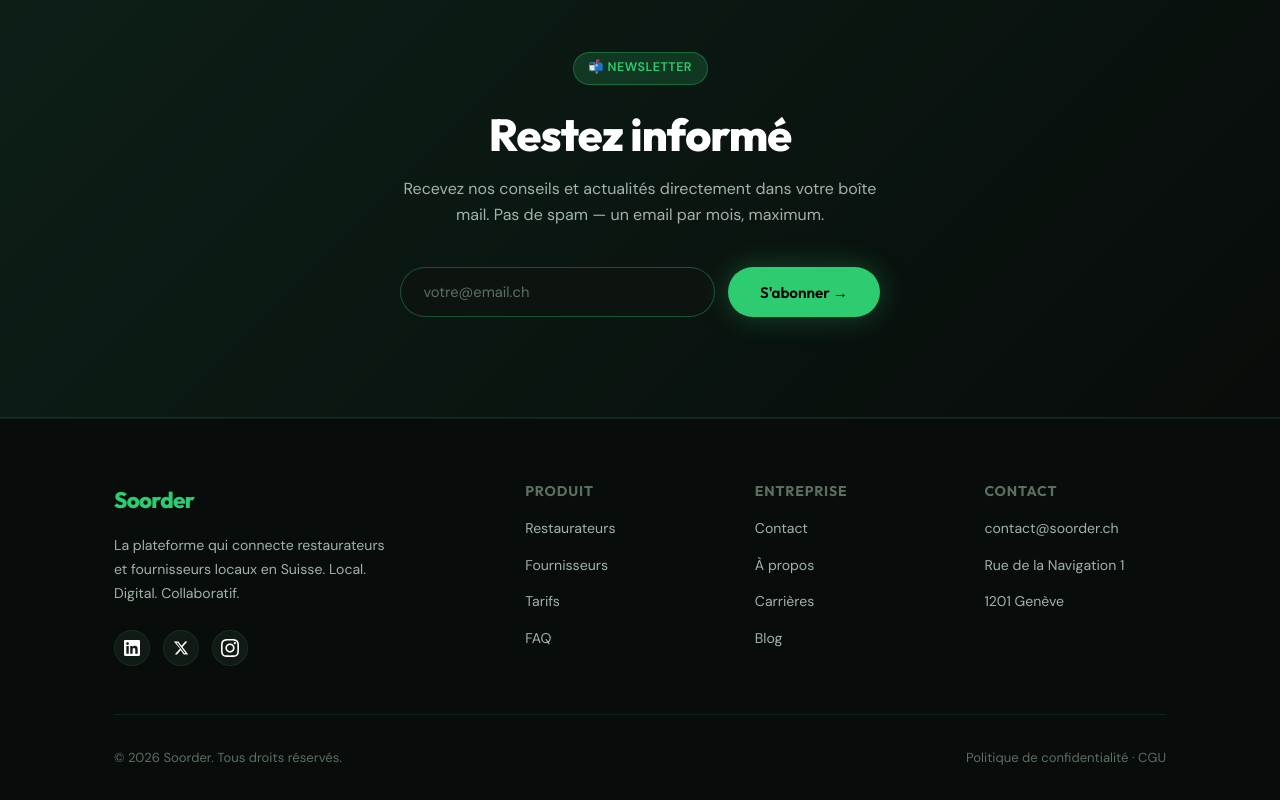
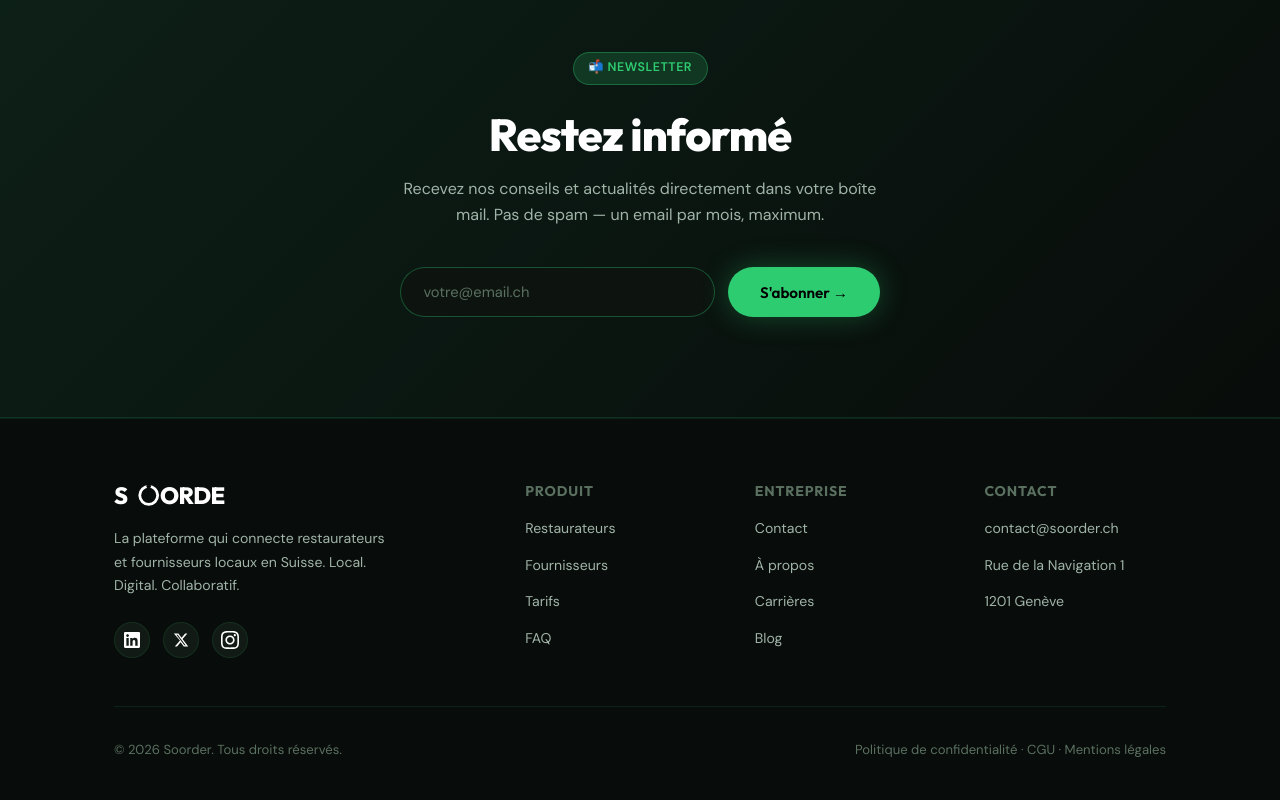
Before and after one commit to SoclicGroup/soorder-site, a plain HTML site: page blog.html in a window 1280 px wide. Shown: the part 1928-2728 px from the top of the page. Drawn offline with Linux system fonts and the light colour scheme.

Commit message:
feat: add mentions-legales link in footer

```diff
--- a/blog.html
+++ b/blog.html
@@ -82,7 +82,7 @@
 
 <!-- NAV -->
 <nav class="nav">
-  <a href="index.html" class="nav-logo">Soorder</a>
+  <a href="index.html" class="nav-logo"><svg xmlns="http://www.w3.org/2000/svg" viewBox="0 0 200 50" height="32" style="display:block"><text x="0" y="38" font-family="'Outfit',sans-serif" font-weight="800" font-size="42" fill="white" letter-spacing="-1">S</text><circle cx="62" cy="22" r="16" fill="none" stroke="white" stroke-width="5"/><circle cx="62" cy="6" r="4" fill="#080c0a"/><text x="82" y="38" font-family="'Outfit',sans-serif" font-weight="800" font-size="42" fill="white" letter-spacing="-1"> ORDER</text></svg></a>
   <ul class="nav-links">
     <li><a href="index.html">Accueil</a></li>
     <li><a href="restaurateur.html">Restaurateurs</a></li>
@@ -203,7 +203,7 @@
   <div class="container">
     <div class="footer-grid">
       <div class="footer-brand">
-        <div class="footer-logo">Soorder</div>
+        <div class="footer-logo"><svg xmlns="http://www.w3.org/2000/svg" viewBox="0 0 200 50" height="28" style="display:block"><text x="0" y="38" font-family="'Outfit',sans-serif" font-weight="800" font-size="42" fill="white" letter-spacing="-1">S</text><circle cx="62" cy="22" r="16" fill="none" stroke="white" stroke-width="5"/><circle cx="62" cy="6" r="4" fill="#080c0a"/><text x="82" y="38" font-family="'Outfit',sans-serif" font-weight="800" font-size="42" fill="white" letter-spacing="-1"> ORDER</text></svg></div>
         <p>La plateforme qui connecte restaurateurs et fournisseurs locaux en Suisse. Local. Digital. Collaboratif.</p>
         <div class="footer-social">
           <a href="#" class="social-btn" aria-label="LinkedIn"><svg xmlns="http://www.w3.org/2000/svg" width="16" height="16" viewBox="0 0 24 24" fill="currentColor"><path d="M20.447 20.452h-3.554v-5.569c0-1.328-.027-3.037-1.852-3.037-1.853 0-2.136 1.445-2.136 2.939v5.667H9.351V9h3.414v1.561h.046c.477-.9 1.637-1.85 3.37-1.85 3.601 0 4.267 2.37 4.267 5.455v6.286zM5.337 7.433c-1.144 0-2.063-.926-2.063-2.065 0-1.138.92-2.063 2.063-2.063 1.14 0 2.064.925 2.064 2.063 0 1.139-.925 2.065-2.064 2.065zm1.782 13.019H3.555V9h3.564v11.452zM22.225 0H1.771C.792 0 0 .774 0 1.729v20.542C0 23.227.792 24 1.771 24h20.451C23.2 24 24 23.227 24 22.271V1.729C24 .774 23.2 0 22.222 0h.003z"/></svg></a>
@@ -240,7 +240,7 @@
     </div>
     <div class="footer-bottom">
       <p>© 2026 Soorder. Tous droits réservés.</p>
-      <p>Politique de confidentialité · CGU</p>
+      <p><a href="confidentialite.html" style="color:var(--text-s);text-decoration:none;">Politique de confidentialité</a> · <a href="cgu.html" style="color:var(--text-s);text-decoration:none;">CGU</a> · <a href="mentions-legales.html" style="color:var(--text-s);text-decoration:none;">Mentions légales</a></p>
     </div>
   </div>
 </footer>
```
